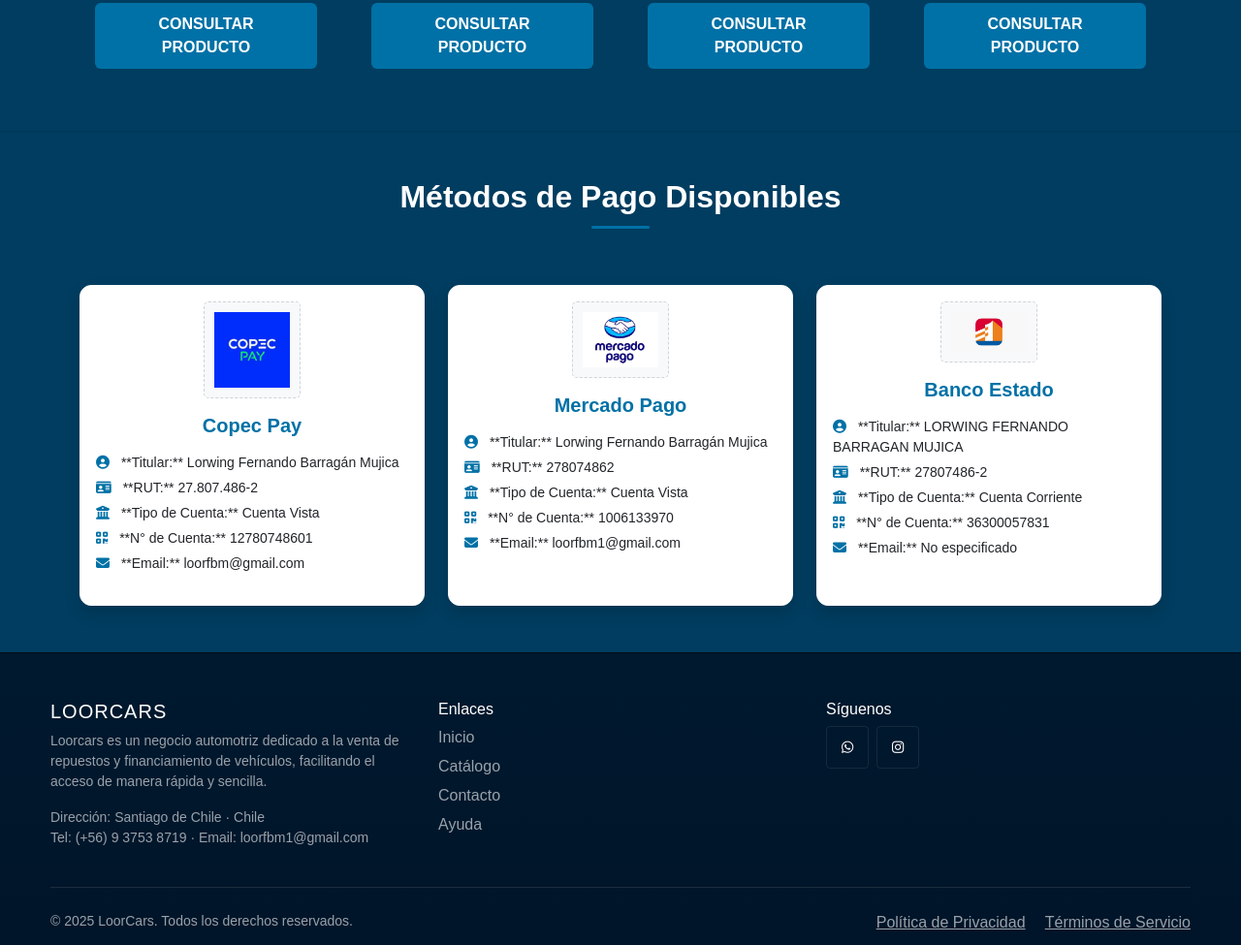
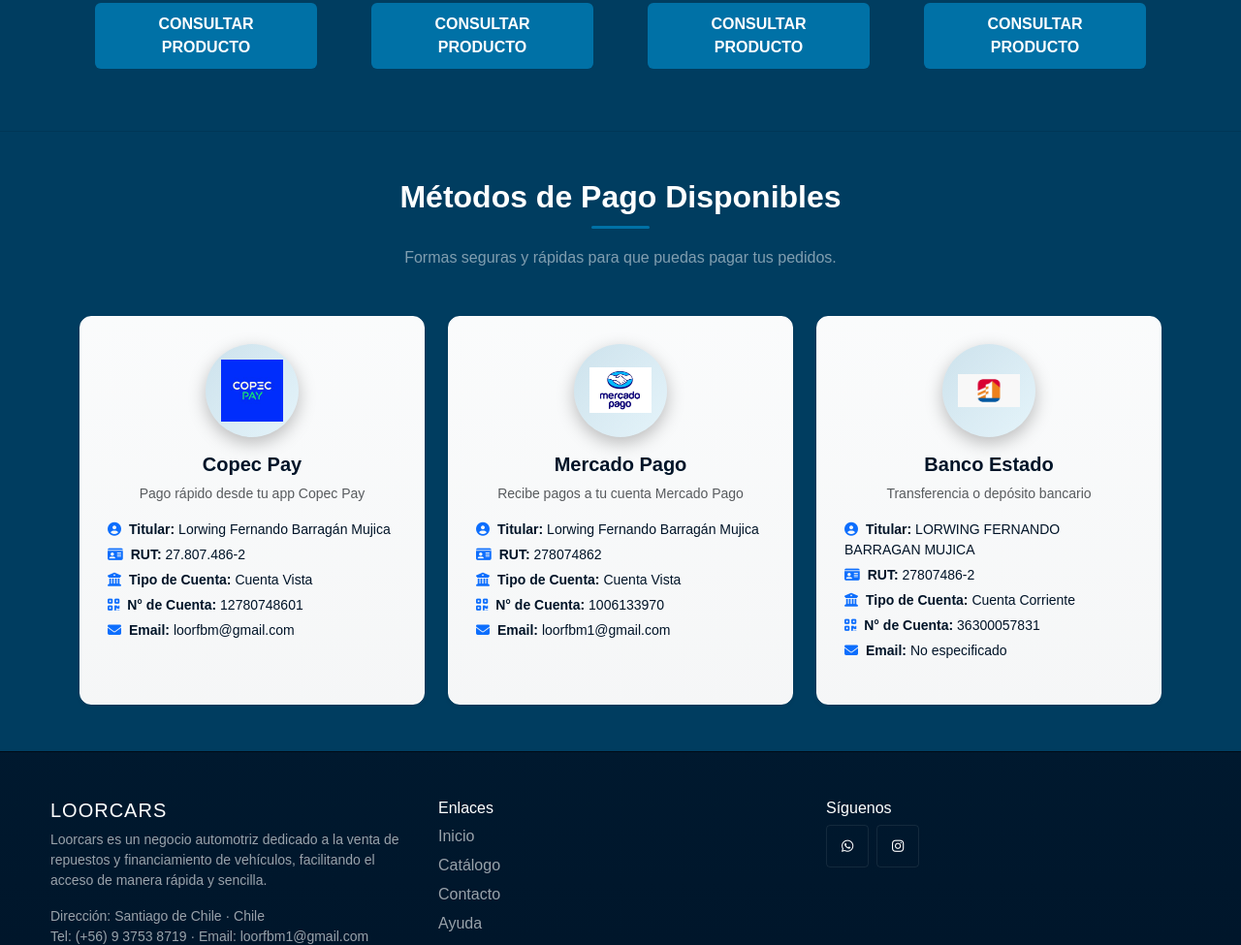
Before and after one commit to WIZZARD666/Pagina_Repuestos, a plain HTML site: page index.html in a window 1280 px wide. Shown: the part 1594-2569 px from the top of the page at 97% size. Drawn offline with nearby package versions, Linux system fonts and the light colour scheme.

Commit message:
Cambie el diseño de metodo de pago

```diff
--- a/css/style.css
+++ b/css/style.css
@@ -505,6 +505,42 @@
     color: #6c757d;
 }
 
+/* círculo de logo y ayudas de diseño pequeñas */
+.logo-circle {
+    width: 96px;
+    height: 96px;
+    border-radius: 50%;
+    background: linear-gradient(135deg, color-mix(in srgb, var(--color-primario-cta) 18%, transparent), color-mix(in srgb, var(--color-acento-claro) 8%, transparent));
+    display: flex;
+    align-items: center;
+    justify-content: center;
+    margin: 0 auto;
+    box-shadow: 0 6px 18px rgba(0,0,0,0.25);
+}
+.logo-img {
+    max-width: 64px;
+    max-height: 64px;
+    object-fit: contain;
+}
+
+.payment-card {
+    background: linear-gradient(180deg, rgba(255,255,255,0.98), rgba(250,250,250,0.98));
+    color: var(--color-fondo-oscuro);
+}
+
+.payment-card .card-body { padding: 28px; }
+
+.payment-card h5 { color: var(--color-fondo-oscuro); }
+.payment-card p.text-muted { color: rgba(0,0,0,0.55); }
+
+.payment-actions .btn { min-width: 110px; }
+
+/* Pequeños ajustes responsivos */
+@media (max-width: 767.98px) {
+    .logo-circle { width: 76px; height: 76px; }
+    .logo-img { max-width: 56px; max-height: 56px; }
+}
+
 .payment-card .card-body ul li {
     margin-bottom: 5px;
 }
--- a/index.html
+++ b/index.html
@@ -110,61 +110,81 @@
       </div>
     </section>
 
-    <section class="payment-methods-section py-5 text-white">
+    <section class="payment-methods-section py-5">
       <div class="container">
-            <h2 class="text-center fw-bold mb-5" style="color: var(--color-blanco);">Métodos de Pago Disponibles</h2>
-
+        <h2 class="text-center fw-bold mb-2 text-white">Métodos de Pago Disponibles</h2>
+        <p class="text-center text-white-50 mb-5">Formas seguras y rápidas para que puedas pagar tus pedidos.</p>
         <div class="row row-cols-1 row-cols-md-3 g-4">
 
           <div class="col">
-                    <div class="card h-100 shadow border-0 text-center payment-card">
-                        <div class="card-body">
-                            <img src="img/Mercado2.jpeg" alt="Logo Copec Pay" class="payment-logo mb-3">
-                            <h5 class="card-title fw-bold" style="color: #0071a6;">Copec Pay</h5>
-                            <ul class="list-unstyled text-start small mt-3">
-                                <li><i class="fas fa-user-circle me-2" style="color: #0071a6;"></i> **Titular:** Lorwing Fernando Barragán Mujica</li>
-                                <li><i class="fas fa-id-card me-2" style="color: #0071a6;"></i> **RUT:** 27.807.486-2</li>
-                                <li><i class="fas fa-university me-2" style="color: #0071a6;"></i> **Tipo de Cuenta:** Cuenta Vista</li>
-                                <li><i class="fas fa-qrcode me-2" style="color: #0071a6;"></i> **N° de Cuenta:** 12780748601</li>
-                                <li><i class="fas fa-envelope me-2" style="color: #0071a6;"></i> **Email:** loorfbm@gmail.com</li>
+            <div class="card h-100 shadow-sm payment-card">
+              <div class="card-body text-center">
+                <div class="logo-circle mx-auto mb-3">
+                  <img src="img/Mercado2.jpeg" alt="Logo Copec Pay" class="logo-img">
+                </div>
+                <h5 class="card-title fw-bold mb-2">Copec Pay</h5>
+                <p class="text-muted small mb-3">Pago rápido desde tu app Copec Pay</p>
+
+                <ul class="list-unstyled text-start small mb-3">
+                  <li><i class="fas fa-user-circle me-2 text-primary"></i><strong>Titular:</strong> Lorwing Fernando Barragán Mujica</li>
+                  <li><i class="fas fa-id-card me-2 text-primary"></i><strong>RUT:</strong> 27.807.486-2</li>
+                  <li><i class="fas fa-university me-2 text-primary"></i><strong>Tipo de Cuenta:</strong> Cuenta Vista</li>
+                  <li><i class="fas fa-qrcode me-2 text-primary"></i><strong>N° de Cuenta:</strong> <span id="copec-cuenta">12780748601</span></li>
+                  <li><i class="fas fa-envelope me-2 text-primary"></i><strong>Email:</strong> loorfbm@gmail.com</li>
                 </ul>
+
+                <div class="d-flex gap-2 justify-content-center payment-actions"></div>
               </div>
             </div>
           </div>
 
+
           <div class="col">
-                    <div class="card h-100 shadow border-0 text-center payment-card">
-                        <div class="card-body">
-                            <img src="img/Mercado1.jpeg" alt="Logo Mercado Pago" class="payment-logo mb-3">
-                            <h5 class="card-title fw-bold" style="color: #0071a6;">Mercado Pago</h5>
-                            <ul class="list-unstyled text-start small mt-3">
-                                <li><i class="fas fa-user-circle me-2" style="color: #0071a6;"></i> **Titular:** Lorwing Fernando Barragán Mujica</li>
-                                <li><i class="fas fa-id-card me-2" style="color: #0071a6;"></i> **RUT:** 278074862</li>
-                                <li><i class="fas fa-university me-2" style="color: #0071a6;"></i> **Tipo de Cuenta:** Cuenta Vista</li>
-                                <li><i class="fas fa-qrcode me-2" style="color: #0071a6;"></i> **N° de Cuenta:** 1006133970</li>
-                                <li><i class="fas fa-envelope me-2" style="color: #0071a6;"></i> **Email:** loorfbm1@gmail.com</li>
+            <div class="card h-100 shadow-sm payment-card">
+              <div class="card-body text-center">
+                <div class="logo-circle mx-auto mb-3">
+                  <img src="img/Mercado1.jpeg" alt="Logo Mercado Pago" class="logo-img">
+                </div>
+                <h5 class="card-title fw-bold mb-2">Mercado Pago</h5>
+                <p class="text-muted small mb-3">Recibe pagos a tu cuenta Mercado Pago</p>
+
+                <ul class="list-unstyled text-start small mb-3">
+                  <li><i class="fas fa-user-circle me-2 text-primary"></i><strong>Titular:</strong> Lorwing Fernando Barragán Mujica</li>
+                  <li><i class="fas fa-id-card me-2 text-primary"></i><strong>RUT:</strong> 278074862</li>
+                  <li><i class="fas fa-university me-2 text-primary"></i><strong>Tipo de Cuenta:</strong> Cuenta Vista</li>
+                  <li><i class="fas fa-qrcode me-2 text-primary"></i><strong>N° de Cuenta:</strong> <span id="mercado-cuenta">1006133970</span></li>
+                  <li><i class="fas fa-envelope me-2 text-primary"></i><strong>Email:</strong> loorfbm1@gmail.com</li>
                 </ul>
+
+                <div class="d-flex gap-2 justify-content-center payment-actions"></div>
               </div>
             </div>
           </div>
 
+
           <div class="col">
-                    <div class="card h-100 shadow border-0 text-center payment-card">
-                        <div class="card-body">
-                            <img src="img/Mercado3.jpeg" alt="Logo Banco Estado" class="payment-logo mb-3">
-                            <h5 class="card-title fw-bold" style="color: #0071a6;">Banco Estado</h5>
-                            <ul class="list-unstyled text-start small mt-3">
-                                <li><i class="fas fa-user-circle me-2" style="color: #0071a6;"></i> **Titular:** LORWING FERNANDO BARRAGAN MUJICA</li>
-                                <li><i class="fas fa-id-card me-2" style="color: #0071a6;"></i> **RUT:** 27807486-2</li>
-                                <li><i class="fas fa-university me-2" style="color: #0071a6;"></i> **Tipo de Cuenta:** Cuenta Corriente</li>
-                                <li><i class="fas fa-qrcode me-2" style="color: #0071a6;"></i> **N° de Cuenta:** 36300057831</li>
-                                <li><i class="fas fa-envelope me-2" style="color: #0071a6;"></i> **Email:** No especificado</li>
+            <div class="card h-100 shadow-sm payment-card">
+              <div class="card-body text-center">
+                <div class="logo-circle mx-auto mb-3">
+                  <img src="img/Mercado3.jpeg" alt="Logo Banco Estado" class="logo-img">
+                </div>
+                <h5 class="card-title fw-bold mb-2">Banco Estado</h5>
+                <p class="text-muted small mb-3">Transferencia o depósito bancario</p>
+
+                <ul class="list-unstyled text-start small mb-3">
+                  <li><i class="fas fa-user-circle me-2 text-primary"></i><strong>Titular:</strong> LORWING FERNANDO BARRAGAN MUJICA</li>
+                  <li><i class="fas fa-id-card me-2 text-primary"></i><strong>RUT:</strong> 27807486-2</li>
+                  <li><i class="fas fa-university me-2 text-primary"></i><strong>Tipo de Cuenta:</strong> Cuenta Corriente</li>
+                  <li><i class="fas fa-qrcode me-2 text-primary"></i><strong>N° de Cuenta:</strong> <span id="banco-cuenta">36300057831</span></li>
+                  <li><i class="fas fa-envelope me-2 text-primary"></i><strong>Email:</strong> No especificado</li>
                 </ul>
-                        </div>
+
+                <div class="d-flex gap-2 justify-content-center payment-actions"></div>
               </div>
             </div>
           </div>
 
+        </div>
       </div>
     </section>
     <footer class="site-footer">
```
Lines whose indentation alone changed are shown as unchanged.
